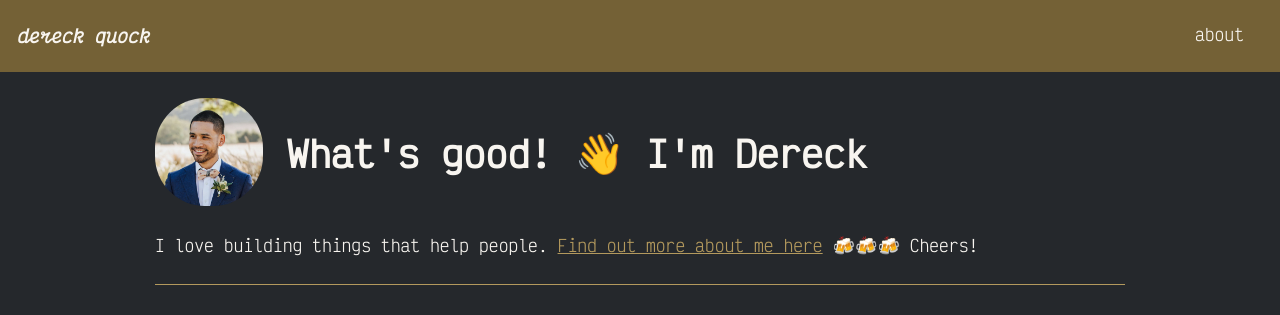
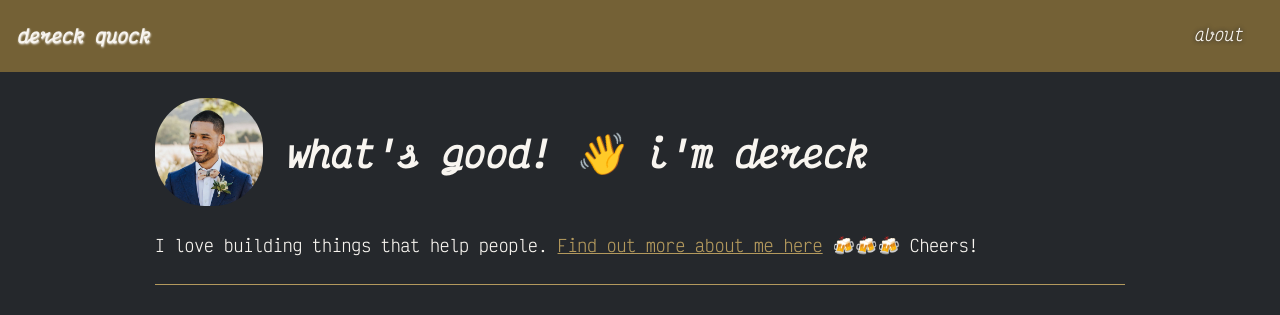
Before and after one commit to dereckquock/dereck, a Gatsby site: page / in a window 1280 px wide. Shown: the top 315 px of the page. Built offline with nearby package versions, Linux system fonts and the light colour scheme; Gatsby itself is replaced by a stand-in of ours; some packages are replaced by stand-ins of ours.

Commit message:
style: 💄 update heading

```diff
--- a/src/components/header.js
+++ b/src/components/header.js
@@ -36,6 +36,7 @@ const Header = ({ siteTitle = '', path }) => {
               fontSize: '1.125rem',
               fontStyle: 'italic',
               color: 'var(--white)',
+              textShadow: 'var(--white) 0.5px 0.5px 2px',
             }}
           >
             {siteTitle}
@@ -50,8 +51,11 @@ const Header = ({ siteTitle = '', path }) => {
               padding: '0 0.5rem',
               display: 'inline-block',
               lineHeight: '1.778rem',
+              fontStyle: 'italic',
               textDecoration: 'none',
-              textShadow: path.includes('/about') ? '0 0 4px' : 'none',
+              textShadow: path.includes('/about')
+                ? 'var(--white) 0 0 4px'
+                : 'var(--background) 0 0 4px',
               ':focus': {
                 textDecoration: 'revert',
               },
--- a/src/components/heading.js
+++ b/src/components/heading.js
@@ -15,8 +15,8 @@ function Heading() {
   return (
     <h1 css={{ display: 'flex', alignItems: 'center' }}>
       <Avatar />
-      <span css={{ marginLeft: '1.35rem' }}>
-        What&apos;s good!{' '}
+      <span css={{ marginLeft: '1.35rem', fontStyle: 'italic' }}>
+        what&apos;s good!{' '}
         <span
           css={{
             display: 'inline-block',
@@ -26,7 +26,7 @@ function Heading() {
         >
           👋
         </span>{' '}
-        I&#39;m Dereck
+        i&#39;m dereck
       </span>
     </h1>
   );
```
